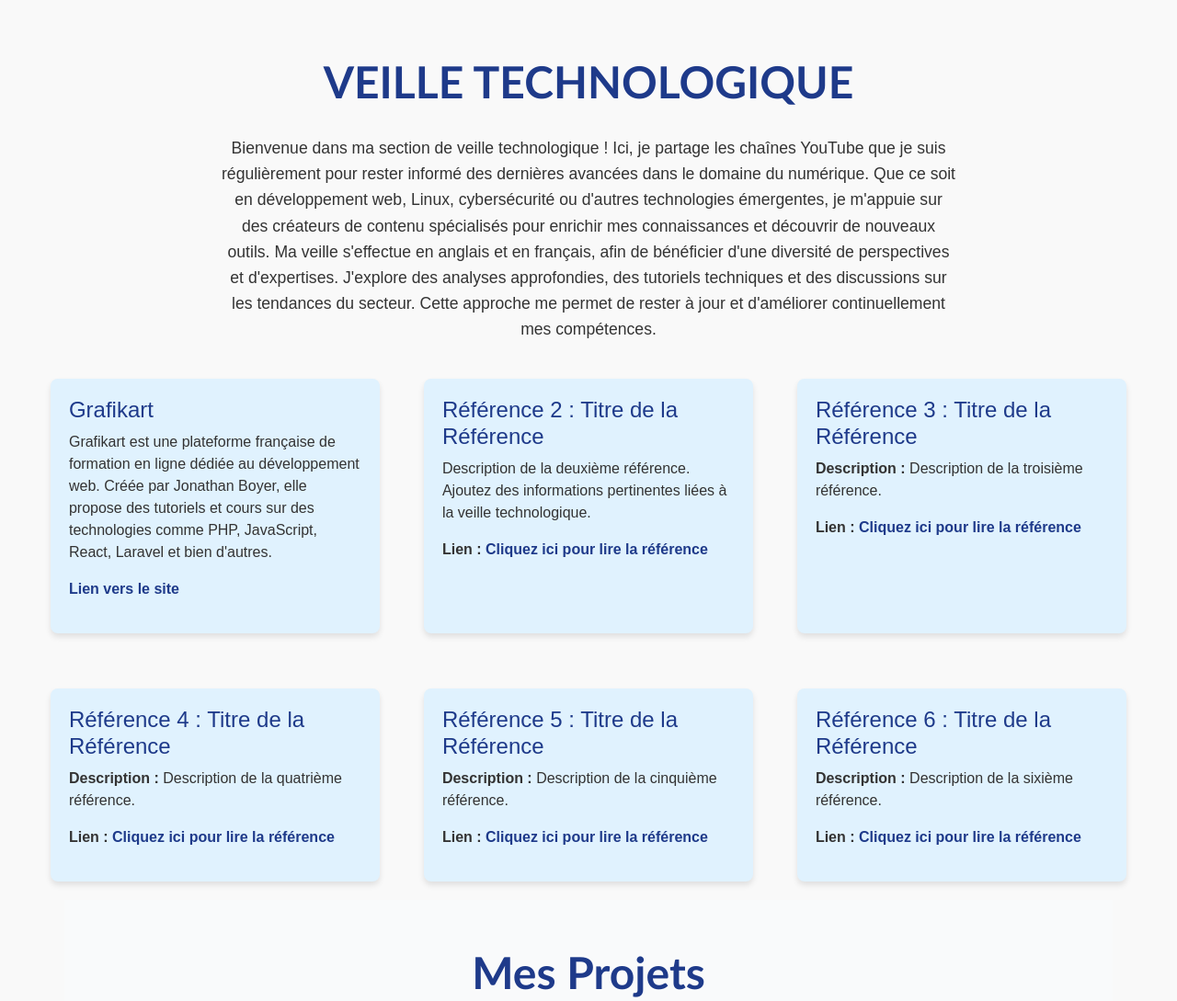
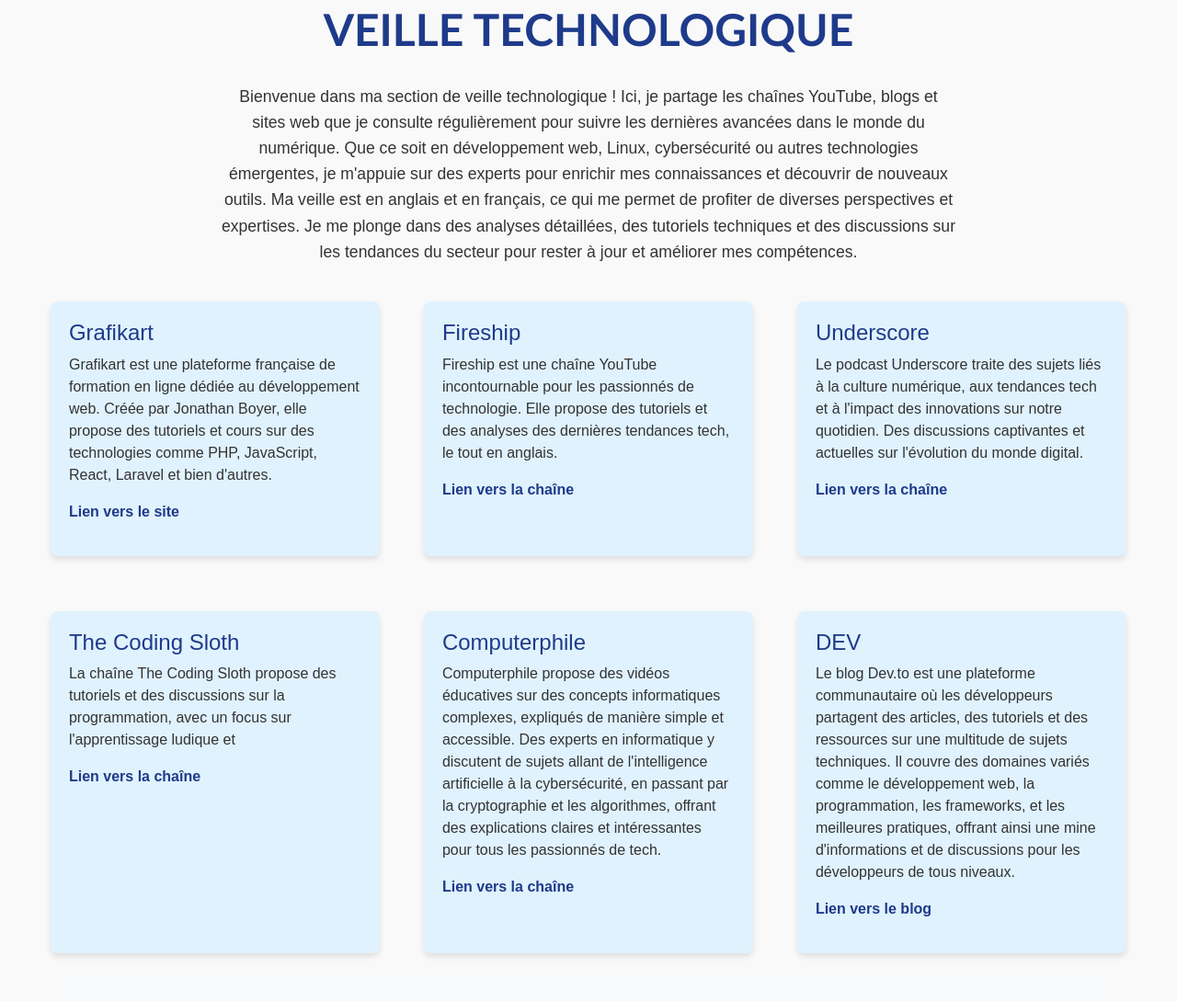
Before and after one commit to Lucasfsev/PortfolioE2, a website: page index.html in a window 1280 px wide. Shown: the part 5803-6892 px from the top of the page at 92% size. Drawn offline with nearby package versions, Linux system fonts and the light colour scheme.

Commit message:
Veille + tableau

```diff
--- a/index.html
+++ b/index.html
@@ -58,9 +58,7 @@
 <!-- Section Profil -->
 <section id="profil" class="container normal-section" style="min-height: 50vh;">
     <h2>Profil</h2>
-    <p>Bonjour, je suis Lucas, étudiant en deuxième année de BTS Services Informatiques aux Organisations (SIO) avec l'option SLAM (Solutions Logicielles et Applications Métiers). Passionné par le développement, j’ai acquis des compétences solides en programmation, en conception d’applications et en gestion de bases de données.
-        Au cours de ma formation, j'ai eu l'opportunité de travailler sur des projets concrets, tels que la refonte de l’application métier d’une entreprise. Ces expériences m'ont permis de me familiariser avec des technologies comme C#, et de perfectionner mes compétences en analyse des besoins clients et en gestion de projet.
-        Je suis motivé à poursuivre mon apprentissage en travaillant sur des projets ambitieux qui répondent aux défis actuels du développement logiciel. Mon objectif est de participer activement à la création de solutions sur-mesure et innovantes pour les entreprises.
+    <p>Bonjour, je suis Lucas, étudiant en deuxième année de BTS Services Informatiques aux Organisations (SIO) avec l'option SLAM (Solutions Logicielles et Applications Métiers). Passionné par le développement, j’ai acquis des compétences solides en programmation, en conception d’applications et en gestion de bases de données. Au cours de ma formation, j'ai eu l'opportunité de travailler sur des projets concrets, tels que la création du site internet d'une association ou encore refonte de l’application métier d’une entreprise ainsi que de son modèle de données. Ces expériences m'ont permis de me familiariser avec des technologies comme C#, et de perfectionner mes compétences en analyse des besoins clients et en gestion de projet.
     </p>
     <a href="assets/CVRechercheAlternanceL3.pdf" download class="btn-custom" style="margin-bottom: 10px">
         Mon CV <i class="fas fa-download"></i>
@@ -77,7 +75,7 @@
 
     <!-- Lien de téléchargement caché -->
     <div id="downloadSection" style="display: none;">
-        <a href="assets/CVRechercheAlternanceL3.pdf" download class="btn-custom">
+        <a href="assets/TableauDeSynthèseE5.pdf" download class="btn-custom">
             Mon CV <i class="fas fa-download"></i>
         </a>
     </div>
@@ -213,7 +211,7 @@
             <div class="item"><i class="fab fa-css3-alt"></i><p>CSS</p></div>
             <div class="item"><i class="fab fa-js-square"></i><p>JavaScript</p></div>
             <div class="item"><i class="fab fa-wordpress"></i><p>WordPress</p></div>
-            <div class="item"><i class="fab fa-cuttlefish"></i><p>C#</p></div>
+            <div class="item"><i class="fab fa-cuttlefish">#</i><p>C#</p></div>
             <div class="item"><i class="fab fa-php"></i><p>PHP</p></div>
             <div class="item"><i class="fab fa-symfony"></i><p>Symfony</p></div>
             <div class="item"><i class="fas fa-database"></i><p>SQL</p></div>
@@ -238,9 +236,10 @@
 <!-- Section Veille-->
 <div class="veille-section" id="veille">
     <h2>Veille Technologique</h2>
-    <p class="veille-definition">Bienvenue dans ma section de veille technologique ! Ici, je partage les chaînes YouTube que je suis régulièrement pour rester informé des dernières avancées dans le domaine du numérique. Que ce soit en développement web, Linux, cybersécurité ou d'autres technologies émergentes, je m'appuie sur des créateurs de contenu spécialisés pour enrichir mes connaissances et découvrir de nouveaux outils.
+    <p class="veille-definition">
+        Bienvenue dans ma section de veille technologique ! Ici, je partage les chaînes YouTube, blogs et sites web que je consulte régulièrement pour suivre les dernières avancées dans le monde du numérique. Que ce soit en développement web, Linux, cybersécurité ou autres technologies émergentes, je m'appuie sur des experts pour enrichir mes connaissances et découvrir de nouveaux outils.
 
-        Ma veille s'effectue en anglais et en français, afin de bénéficier d'une diversité de perspectives et d'expertises. J'explore des analyses approfondies, des tutoriels techniques et des discussions sur les tendances du secteur. Cette approche me permet de rester à jour et d'améliorer continuellement mes compétences.
+        Ma veille est en anglais et en français, ce qui me permet de profiter de diverses perspectives et expertises. Je me plonge dans des analyses détaillées, des tutoriels techniques et des discussions sur les tendances du secteur pour rester à jour et améliorer mes compétences.</p>
     <div class="row veille-row">
         <!-- Référence 1 -->
         <div class="col-md-3 veille-col">
@@ -252,39 +251,46 @@
 
         <!-- Référence 2 -->
         <div class="col-md-3 veille-col">
-            <h3>Référence 2 : Titre de la Référence</h3>
-            <p>Description de la deuxième référence. Ajoutez des informations pertinentes liées à la veille technologique.</p>
-            <p><strong>Lien :</strong> <a href="https://www.youtube.com/@Fireship" target="_blank">Cliquez ici pour lire la référence</a></p>
+            <h3>Fireship</h3>
+            <p>Fireship est une chaîne YouTube incontournable pour les passionnés de technologie.
+                Elle propose des tutoriels et des analyses des dernières tendances tech, le tout en anglais.</p>
+            <p><a href="https://www.youtube.com/@Fireship" target="_blank">Lien vers la chaîne</a></p>
         </div>
 
         <!-- Référence 3 -->
         <div class="col-md-3 veille-col">
-            <h3>Référence 3 : Titre de la Référence</h3>
-            <p><strong>Description :</strong> Description de la troisième référence.</p>
-            <p><strong>Lien :</strong> <a href="https://www.example.com" target="_blank">Cliquez ici pour lire la référence</a></p>
+            <h3>Underscore</h3>
+            <p>Le podcast Underscore traite des sujets liés à la culture numérique, aux tendances tech et à l'impact des innovations sur notre quotidien.
+                Des discussions captivantes et actuelles sur l'évolution du monde digital.</p>
+            <p><a href="https://www.youtube.com/@Underscore_" target="_blank">Lien vers la chaîne</a></p>
         </div>
     </div>
 
     <div class="row veille-row">
         <!-- Référence 4 -->
         <div class="col-md-3 veille-col">
-            <h3>Référence 4 : Titre de la Référence</h3>
-            <p><strong>Description :</strong> Description de la quatrième référence.</p>
-            <p><strong>Lien :</strong> <a href="https://www.example.com" target="_blank">Cliquez ici pour lire la référence</a></p>
+            <h3>The Coding Sloth</h3>
+            <p>La chaîne The Coding Sloth propose des tutoriels et des discussions sur la programmation,
+                avec un focus sur l'apprentissage ludique et <accessible class=""></accessible></p>
+            <p><a href="https://www.youtube.com/@TheCodingSloth" target="_blank">Lien vers la chaîne</a></p>
         </div>
 
         <!-- Référence 5 -->
         <div class="col-md-3 veille-col">
-            <h3>Référence 5 : Titre de la Référence</h3>
-            <p><strong>Description :</strong> Description de la cinquième référence.</p>
-            <p><strong>Lien :</strong> <a href="https://www.example.com" target="_blank">Cliquez ici pour lire la référence</a></p>
+            <h3>Computerphile</h3>
+            <p>Computerphile propose des vidéos éducatives sur des concepts informatiques complexes, expliqués de manière simple et accessible. Des experts en informatique y discutent de sujets allant de l'intelligence artificielle à la cybersécurité, en passant par la cryptographie et les algorithmes,
+                offrant des explications claires et intéressantes pour tous les passionnés de tech.</p>
+            <p><a href="https://www.example.com" target="_blank">Lien vers la chaîne</a></p>
         </div>
 
         <!-- Référence 6 -->
         <div class="col-md-3 veille-col">
-            <h3>Référence 6 : Titre de la Référence</h3>
-            <p><strong>Description :</strong> Description de la sixième référence.</p>
-            <p><strong>Lien :</strong> <a href="https://www.example.com" target="_blank">Cliquez ici pour lire la référence</a></p>
+            <h3>DEV</h3>
+            <p>Le blog Dev.to est une plateforme communautaire où les développeurs partagent des articles,
+                des tutoriels et des ressources sur une multitude de sujets techniques.
+                Il couvre des domaines variés comme le développement web, la programmation, les frameworks,
+                et les meilleures pratiques, offrant ainsi une mine d'informations et de discussions pour les développeurs de tous niveaux.</p>
+            <p><a href="https://dev.to/" target="_blank">Lien vers le blog</a></p>
         </div>
     </div>
 </div>
--- a/script/script.js
+++ b/script/script.js
@@ -128,8 +128,8 @@
 });
 
 
-// Mot de passe correct (à modifier par ton propre mot de passe)
-const correctPassword = "monMotDePasse123";
+// Mot de passe correct
+const correctPassword = "Tabl3auE5P0rtF0l10";
 
 document.getElementById('passwordForm').addEventListener('submit', function(event) {
     event.preventDefault(); // Empêche le rechargement de la page
@@ -143,8 +143,8 @@
 
         // Créer un lien temporaire et déclencher le téléchargement
         let link = document.createElement('a');
-        link.href = 'assets/CVRechercheAlternanceL3.pdf'; // Chemin du fichier
-        link.download = 'CVRechercheAlternanceL3.pdf'; // Nom du fichier téléchargé
+        link.href = '/assets/TableauDeSynthèseE5.pdf'; // Chemin du fichier
+        link.download = 'TableauDeSynthèseE5.pdf'; // Nom du fichier téléchargé
         document.body.appendChild(link);
         link.click();
         document.body.removeChild(link); // Nettoyage du DOM
```
Also changed, not shown: 1 other file.
